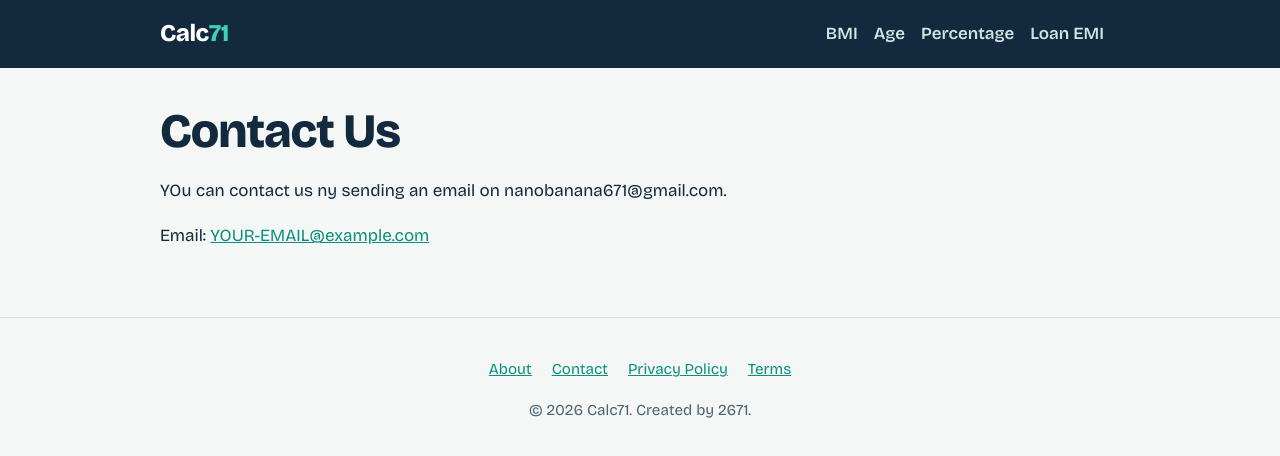
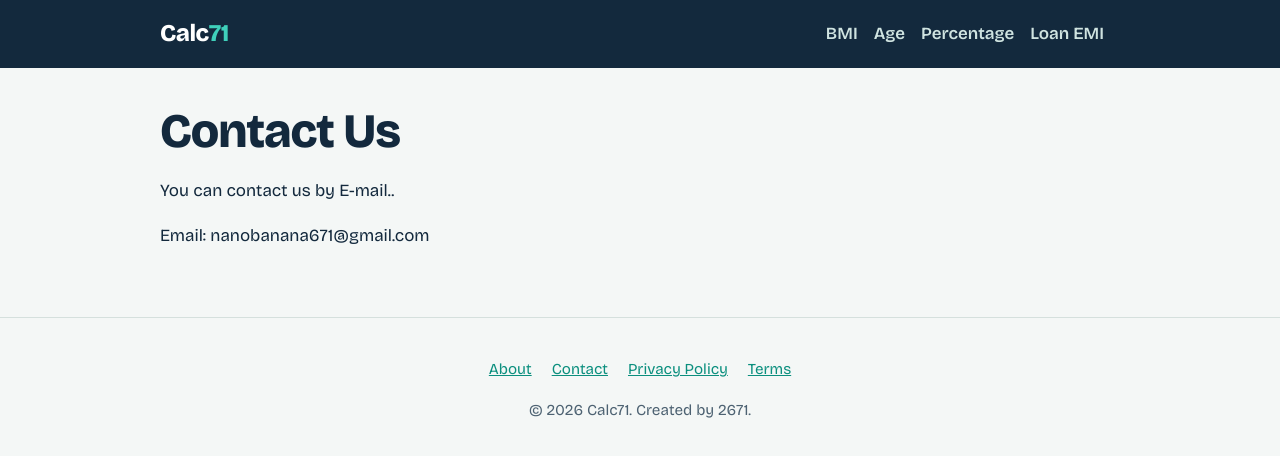
Before and after one commit to nanobanana671-maker/calc, a plain HTML site: page contact.html in a window 1280 px wide. Drawn offline with nearby package versions, Linux system fonts and the light colour scheme.

Commit message:
Update contact.html

```diff
--- a/contact.html
+++ b/contact.html
@@ -13,8 +13,8 @@
 <main id="main">
 
 <h1>Contact Us</h1>
-<p>YOu can contact us ny sending an email on nanobanana671@gmail.com.</p>
-<p>Email: <a href="mailto:YOUR-EMAIL@example.com">YOUR-EMAIL@example.com</a></p>
+<p>You can contact us by E-mail..</p>
+<p>Email: nanobanana671@gmail.com </p>
 
 </main>
 <footer><p><a href="about.html">About</a><a href="contact.html">Contact</a><a href="privacy.html">Privacy Policy</a><a href="terms.html">Terms</a></p><p>© 2026 Calc71. Created by 2671.</p></footer>
```
